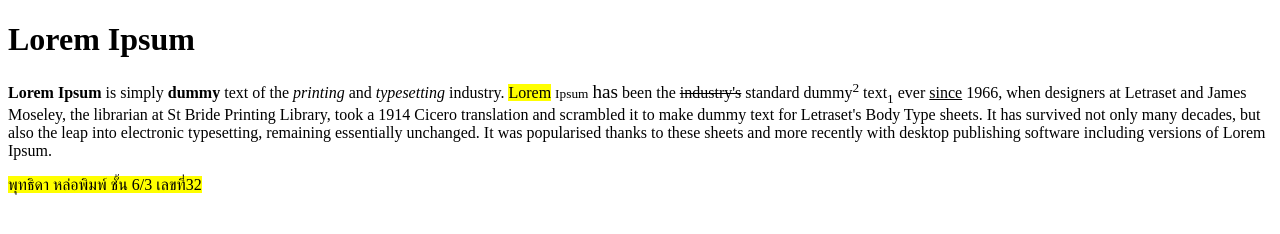
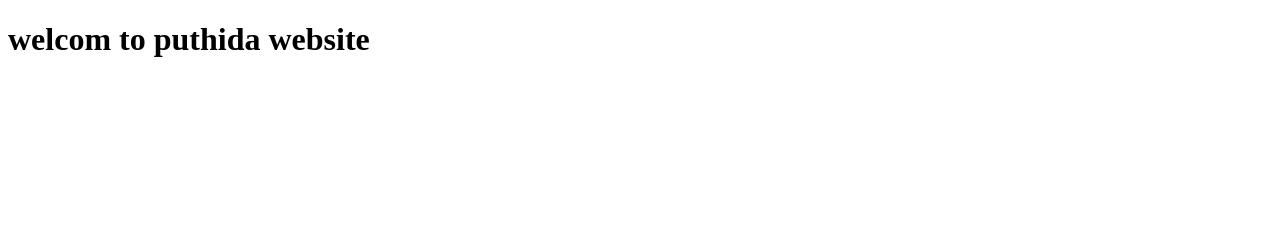
Before and after one commit to 41193-design/puthida, a plain HTML site: page index.html in a window 1280 px wide. Drawn offline with Linux system fonts and the light colour scheme.

Commit message:
Update index.html

```diff
--- a/index.html
+++ b/index.html
@@ -1,11 +1,10 @@
 <!DOCTYPE html>
 <html>
 <head>
-<title>work2: HTML TEXT FORMATTING</title>
+<title>welcom</title>
 </head>
 <body>
-<h1>Lorem Ipsum</h1>
-<p><b>Lorem Ipsum</b> is simply <strong>dummy</strong> text of the <i>printing</i> and <em>typesetting</em> industry. <mark>Lorem</mark> <small>Ipsum</small> <big>has</big> been the <del>industry's</del> standard dummy<sup>2</sup> text<sub>1</sub> ever <ins>since</ins> 1966, when designers at Letraset and James Moseley, the librarian at St Bride Printing Library, took a 1914 Cicero translation and scrambled it to make dummy text for Letraset's Body Type sheets. It has survived not only many decades, but also the leap into electronic typesetting, remaining essentially unchanged. It was popularised thanks to these sheets and more recently with desktop publishing software including versions of Lorem Ipsum.</p>
-<p><mark>พุทธิดา หล่อพิมพ์ ชั้น 6/3 เลขที่32</mark></p>
+<h1>welcom to puthida website</h1>
+<h1 style="color:#FFF0F5"></h1>
 </body>
 </html>
```
